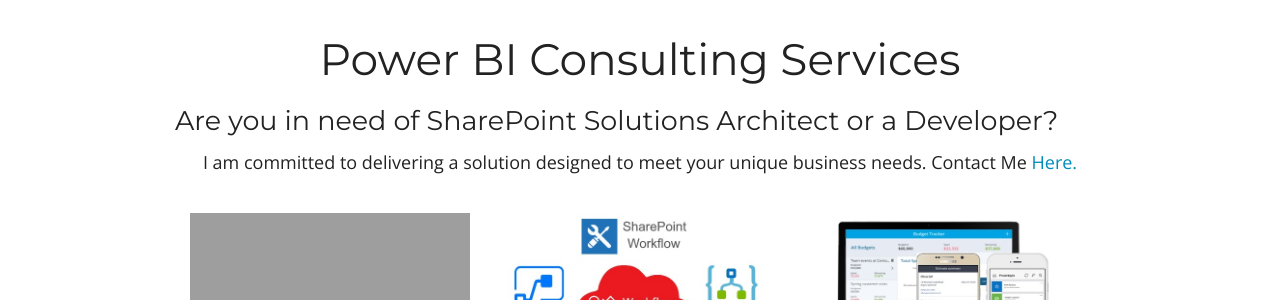
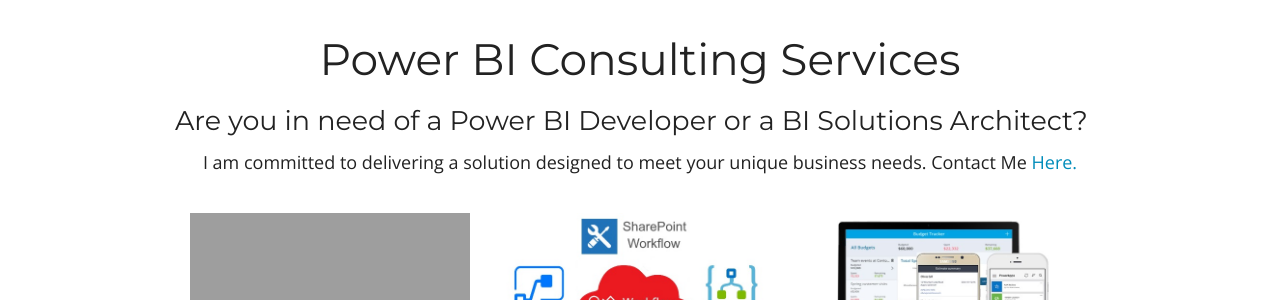
Before and after one commit to ldsouza/ldsouza.github.io, a Jekyll site: the page built from powerbi.md, in a window 1280 px wide. Shown: the part 125-425 px from the top of the page. Built offline with Jekyll 4.4.1, drawn with Linux system fonts in a browser that asks for light colours; nearby versions of some CDN libraries; library files that are not in the unit come from our copies.

Commit message:
Update powerbi.html

```diff
--- a/_includes/powerbi.html
+++ b/_includes/powerbi.html
@@ -18,7 +18,7 @@
 
 
       <div class="row">
-        <h3 class="mean_title">Are you in need of SharePoint Solutions Architect or a Developer? </h3>
+        <h3 class="mean_title">Are you in need of a Power BI Developer or a BI Solutions Architect?</h3>
         <center><p>I am committed to delivering a solution designed to meet your unique business needs.
          Contact Me <a href="https://www.solutionsdelve.com/contact/">Here.</a></p></center>
       </div>
```
